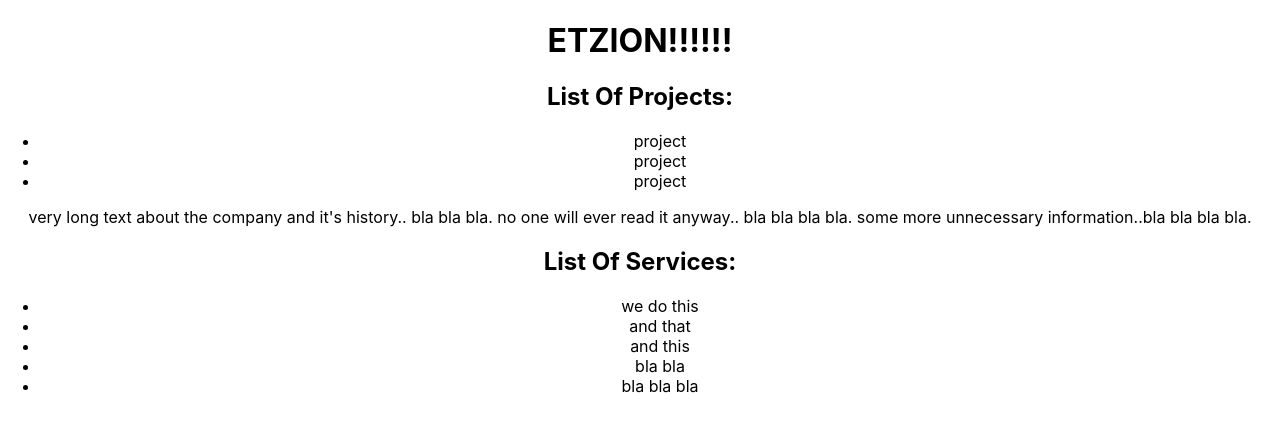
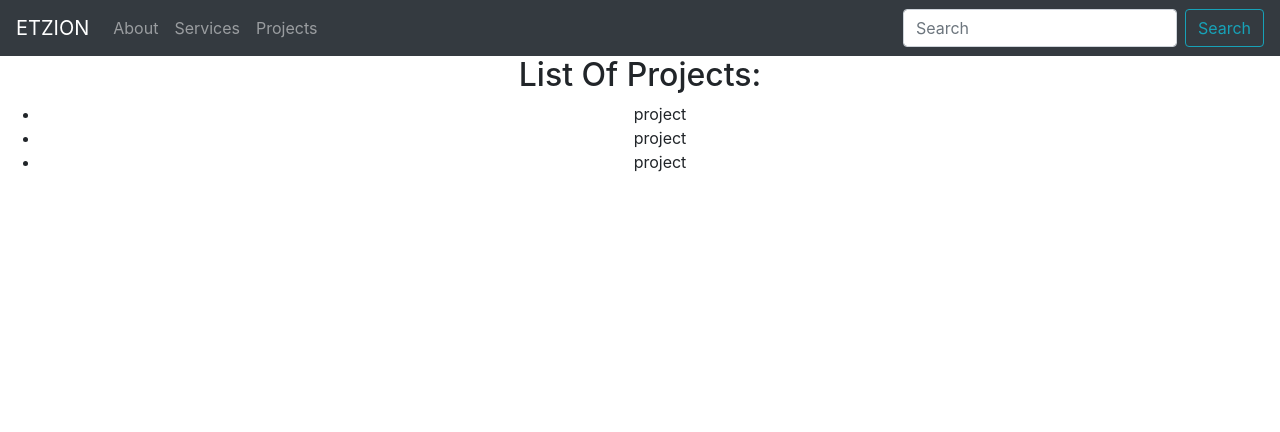
Before and after one commit to noametzion/etzion-react, a React (Create React App) app: page /projects in a window 1280 px wide. Shown: the top 432 px of the page. Built offline with nearby package versions, Linux system fonts and the light colour scheme.

Commit message:
nav bar style and routing

```diff
--- a/package.json
+++ b/package.json
@@ -10,8 +10,12 @@
     "@types/node": "^12.12.34",
     "@types/react": "^16.9.32",
     "@types/react-dom": "^16.9.6",
+    "@types/react-router-dom": "^5.1.4",
+    "bootstrap": "^4.4.1",
     "react": "^16.13.1",
+    "react-bootstrap": "^1.0.0",
     "react-dom": "^16.13.1",
+    "react-router-dom": "^5.1.2",
     "react-scripts": "3.4.1",
     "typescript": "^3.7.5"
   },
--- a/src/components/etzion-app/EtzionApp.tsx
+++ b/src/components/etzion-app/EtzionApp.tsx
@@ -4,6 +4,13 @@ import './App.css';
 import Projects from "../projects/Projects";
 import AboutEtzion from "../about-etzion/AboutEtzion";
 import Services from "../services/Services";
+import {Col, Nav, Navbar, Row, Tab, Tabs} from "react-bootstrap";
+import {
+    BrowserRouter as Router,
+    Switch,
+    Route,
+    Link
+} from "react-router-dom";
 
 interface IEtzionAppProps {
 }
@@ -21,10 +28,22 @@ class EtzionApp extends React.Component <IEtzionAppProps, IEtzionAppState>{
   render() {
       return (
           <div className="App">
+              <Router>
                   <NavigationBar/>
+                  <Switch>
+                      <Route path="/about">
+                          <AboutEtzion/>
+                      </Route>
+                      <Route path="/projects">
                           <Projects/>
-          <AboutEtzion/>
+                      </Route>
+                      <Route path="/services">
                           <Services/>
+                      </Route>
+                      <Route path="/">
+                      </Route>
+                  </Switch>
+              </Router>
         </div>
       );
   }
--- a/src/components/navigation-bar/NavigationBar.tsx
+++ b/src/components/navigation-bar/NavigationBar.tsx
@@ -1,4 +1,5 @@
 import React from 'react';
+import {Button, Col, Container, Form, FormControl, Nav, Navbar} from "react-bootstrap";
 
 interface INavigationBarProps {
 }
@@ -15,9 +16,18 @@ class NavigationBar extends React.Component <INavigationBarProps, INavigationBar
 
     render() {
         return (
-            <h1>
-                ETZION!!!!!!
-            </h1>
+                <Navbar sticky="top" bg="dark" variant="dark">
+                    <Navbar.Brand href="/about">ETZION</Navbar.Brand>
+                    <Nav className="mr-auto">
+                        <Nav.Link href="/about" >About</Nav.Link>
+                        <Nav.Link href="/services" >Services</Nav.Link>
+                        <Nav.Link href="/projects" >Projects</Nav.Link>
+                    </Nav>
+                    <Form inline>
+                        <FormControl type="text" placeholder="Search" className="mr-sm-2" />
+                        <Button variant="outline-info">Search</Button>
+                    </Form>
+                </Navbar>
         );
     }
 }
--- a/src/index.tsx
+++ b/src/index.tsx
@@ -3,6 +3,7 @@ import ReactDOM from 'react-dom';
 import './index.css';
 import * as serviceWorker from './serviceWorker';
 import EtzionApp from "./components/etzion-app/EtzionApp";
+import 'bootstrap/dist/css/bootstrap.min.css';
 
 ReactDOM.render(
   <React.StrictMode>
```
Also changed, not shown: 1 other file (tests, documents, lock files or other folders). Lines whose indentation alone changed are shown as unchanged.
